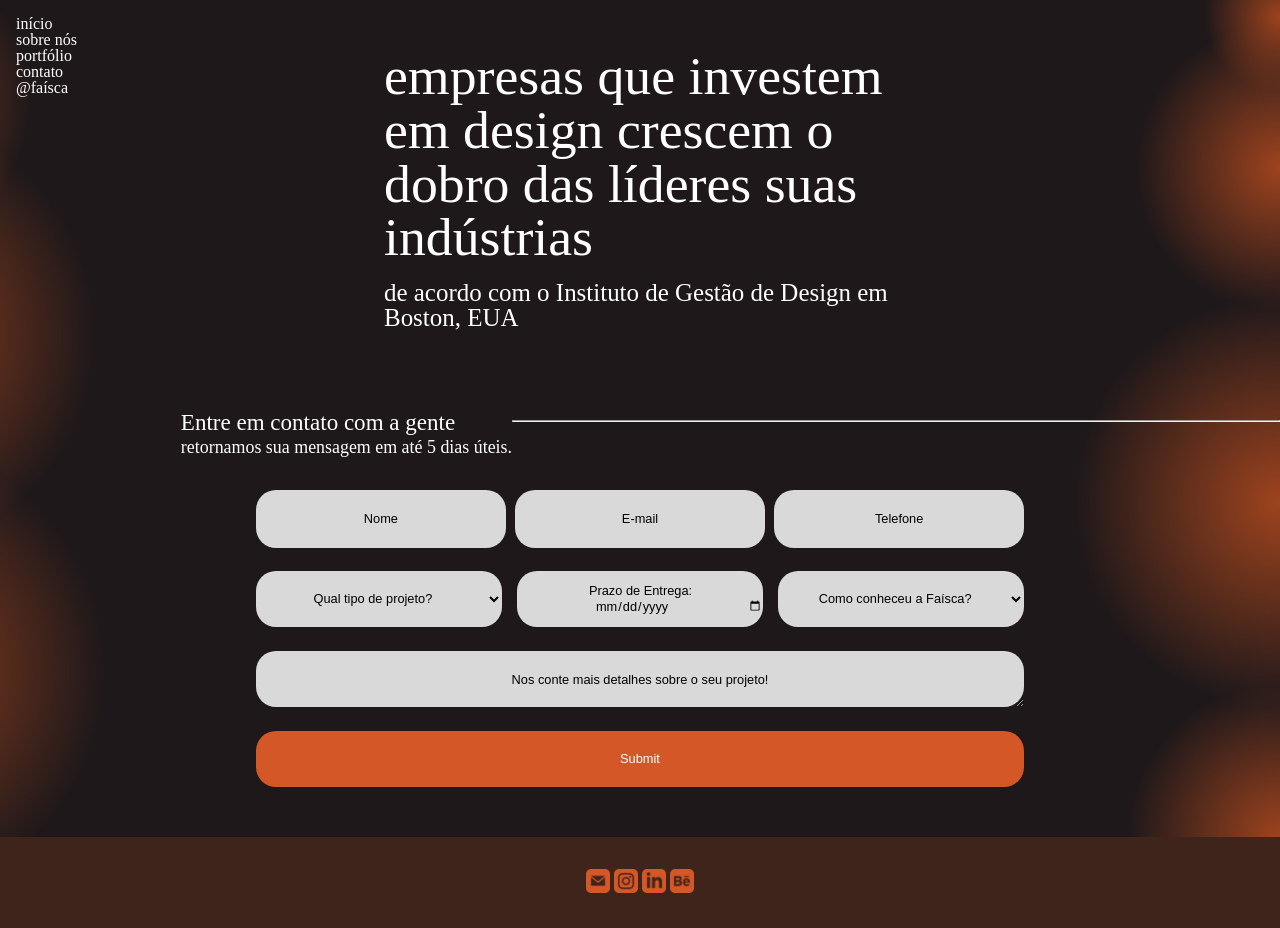
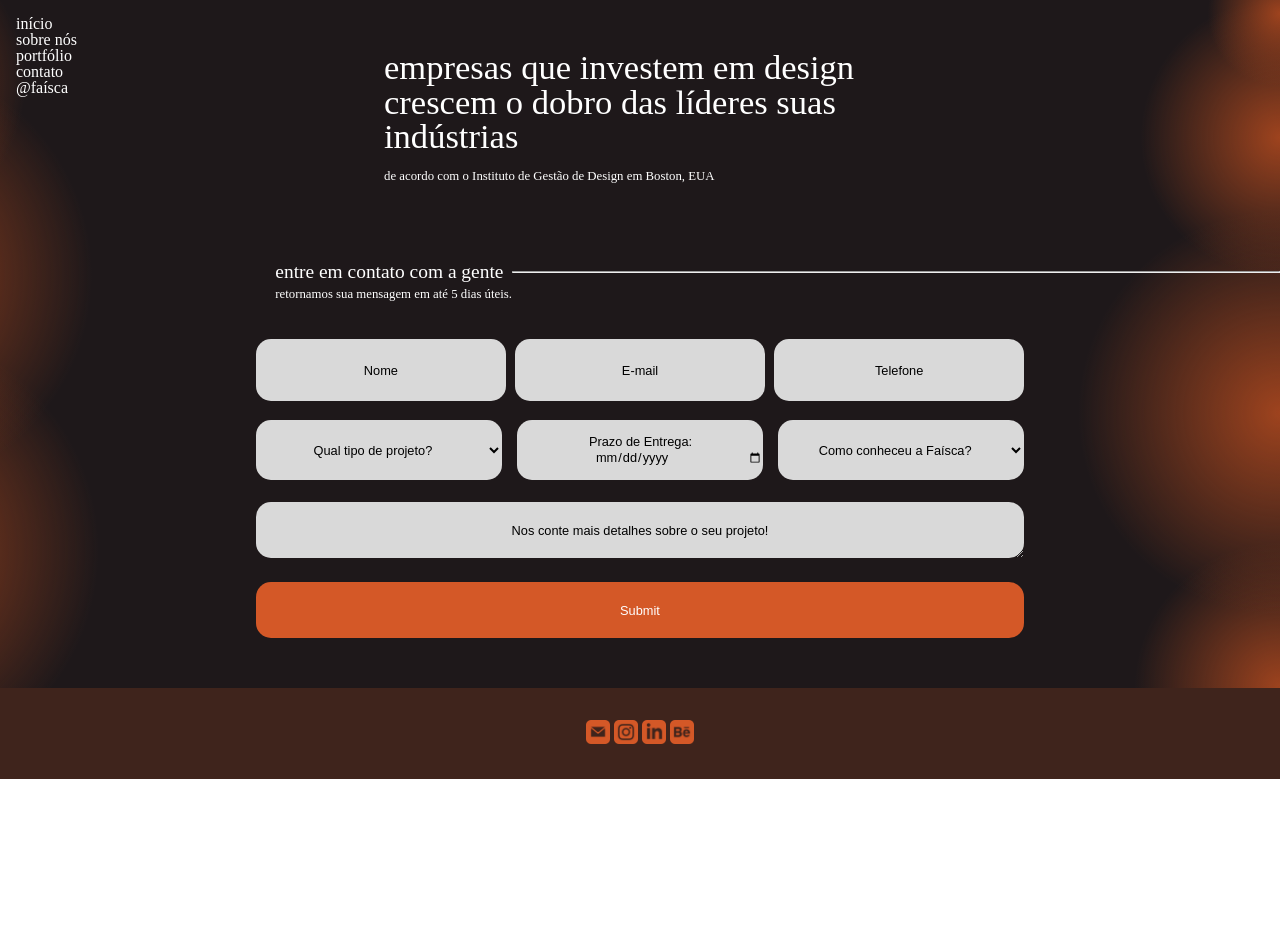
Before and after one commit to faisca-design/FaiscaJr, a Next.js app: page /contato in a window 1280 px wide. After the commit the page ends 800 px from the top, so only its background shows below. Built offline with nearby package versions, Linux system fonts and the light colour scheme.

Commit message:
mobile fonts #23
arrumando tamanho das fontes no mobile

```diff
--- a/src/components/contato/ContactForm/HeaderForm.js
+++ b/src/components/contato/ContactForm/HeaderForm.js
@@ -4,7 +4,7 @@ function HeaderForm(){
     return(
         <div className={styles.headerForm}>
             <div className={styles.headerFormTxt}>
-                <p>Entre em contato com a gente <br /> <spam className={styles.lowTxt}> retornamos sua mensagem em até 5 dias úteis.</spam></p>
+                <p>entre em contato com a gente <br /> <spam className={styles.lowTxt}> retornamos sua mensagem em até 5 dias úteis.</spam></p>
             </div>
             <div className={styles.headerFormHR}>
                 <hr />
--- a/src/components/contato/ContactForm/form.module.css
+++ b/src/components/contato/ContactForm/form.module.css
@@ -25,7 +25,7 @@
 }
 
 .row input, .row select{
-    height: 70% !important;
+    height: 75% !important;
     width: 32%;
     box-sizing:content-box;
     background-color: #D9D9D9;
@@ -41,7 +41,7 @@
 .row > input, .row > select, .form > input, .form > textarea{
 
     height: 7vh;
-    border-radius: 20px;
+    border-radius: 15px;
     border-style: hidden;
     background-color: #D9D9D9;
     font-size: 1vw;
@@ -136,6 +136,7 @@ input[type="date"]:not(.has-value):valid:before{
         width: 100% ;
         margin-top: 2vh;
         border-radius: 20px;
+        font-size: 3.72vw;
     }
 
     .form{
--- a/src/components/contato/ContactForm/headerForm.module.css
+++ b/src/components/contato/ContactForm/headerForm.module.css
@@ -22,11 +22,11 @@
 }
 
 .lowTxt {
-    font-size: 1.4vw;
+    font-size: 1vw;
     /* font-size: 1vw; */
 }
 .headerFormTxt > p {
-    font-size: 1.8vw;
+    font-size: 1.518vw;
     /* font-size: 1.52vw; */
     text-align: left;
     color: white;
@@ -51,12 +51,11 @@
 
 
     .headerFormTxt > p {
-        font-size: 6vw;
+        font-size: 4.95vw;
     }
 
     .lowTxt {
-        font-size: 4vw;
+        font-size: 3.42vw;
     }
 
-
   }
--- a/src/components/contato/ContactText/contact.module.css
+++ b/src/components/contato/ContactText/contact.module.css
@@ -25,7 +25,7 @@
 .highText {
     width: 40%;
     text-align: left;
-    font-size: 4.2vw
+    font-size: 2.7vw
 }
 
 
@@ -37,7 +37,7 @@
 } */
 
 .lowText {
-    font-size: 1.95vw;
+    font-size:  1vw;
     position: relative;
     bottom: 0;
     text-align: left;
@@ -63,6 +63,11 @@
     flex-direction: column;
     align-items: center;
 }
+
+.Allegin{
+    font-family: Allegin;
+}
+
 @media screen and (max-width: 600px) {
 
 /*     .highText {
--- a/src/components/contato/ContactText/index.js
+++ b/src/components/contato/ContactText/index.js
@@ -5,7 +5,7 @@ function ContactText(){
 
     return(
         <div className={styles.contact}>
-                <p className={styles.highText}> empresas que investem em <span className='Allegin'>design crescem</span> o dobro das líderes suas indústrias </p>
+                <p className={styles.highText}> empresas que investem em <span className={styles.Allegin}>design crescem</span> o dobro das líderes suas indústrias </p>
                 <div className={styles.lowTextAux}>
                     <p className={styles.lowText}> { TextLow } </p>
                 </div>
```
